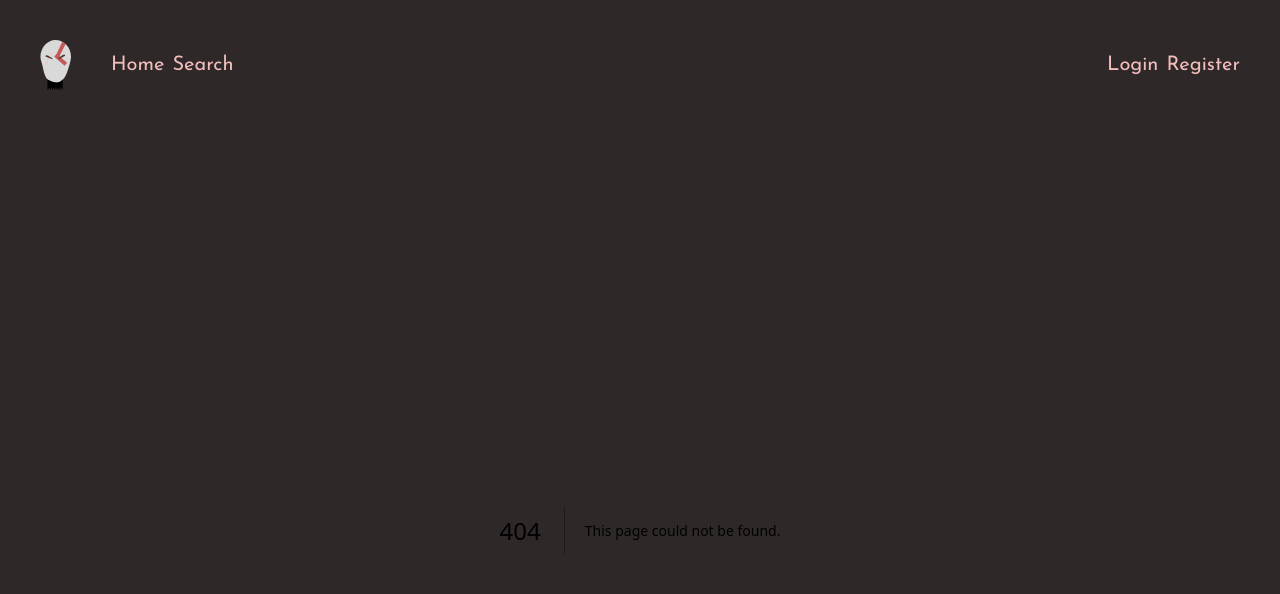
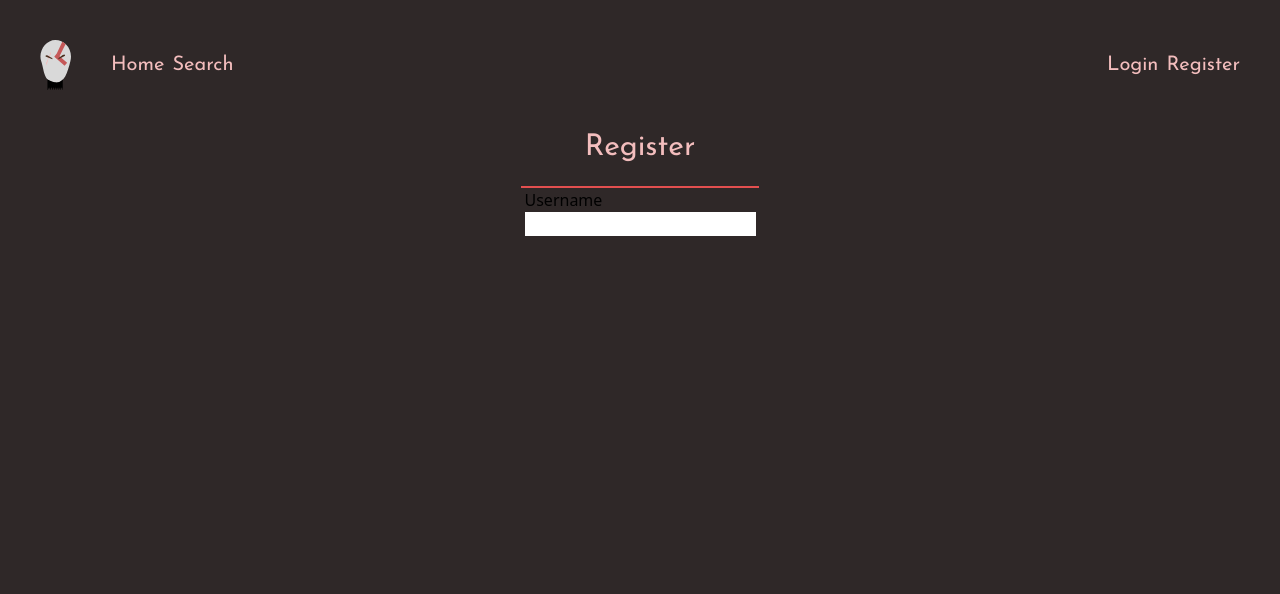
Before and after one commit to Impraa/God-of-War-Wiki, a Next.js app in the folder client/: page /register in a window 1280 px wide. Before the commit this address had no page. Shown: the top 594 px of the page. Built offline with nearby package versions, Linux system fonts and the light colour scheme.

Commit message:
Started working on register, added redux

```diff
--- a/client/package.json
+++ b/client/package.json
@@ -9,10 +9,14 @@
     "lint": "next lint"
   },
   "dependencies": {
+    "@reduxjs/toolkit": "^2.2.1",
     "next": "14.1.0",
     "react": "^18",
     "react-dom": "^18",
-    "react-responsive-carousel": "^3.2.23"
+    "react-responsive-carousel": "^3.2.23",
+    "redux-logger": "^3.0.6",
+    "redux-persist": "^6.0.0",
+    "redux-thunk": "^3.1.0"
   },
   "devDependencies": {
     "@types/node": "^20",
--- /dev/null
+++ b/client/src/app/register/layout.tsx
@@ -0,0 +1,40 @@
+import { Metadata, NextPage } from "next";
+
+interface Props {
+  children: React.ReactNode;
+}
+
+export const metadata: Metadata = {
+  title: "Register | God of war wiki",
+  description:
+    "Create your account to unlock exclusive benefits and access premium features. Join our community and start your journey today. Sign up now to become part of our platform and enjoy personalized experiences tailored just for you.",
+  keywords: [
+    "God of War",
+    "Kratos",
+    "Norse mythology",
+    "Wiki",
+    "Lore",
+    "Gameplay mechanics",
+    "Character backgrounds",
+    "Saga",
+    "Gods",
+    "Monsters",
+    "Battles",
+    "Tips",
+    "Community",
+    "Epic",
+    "Mythology",
+    "Register",
+  ],
+  applicationName: "God of war wiki",
+  authors: [{ name: "Kristijan Imprić" }],
+  icons: {
+    icon: "/favicon.ico",
+  },
+};
+
+const Layout: NextPage<Props> = ({ children }) => {
+  return <>{children}</>;
+};
+
+export default Layout;
--- /dev/null
+++ b/client/src/app/register/page.tsx
@@ -0,0 +1,20 @@
+import RegisterForm from "@/components/RegisterForm";
+import { NextPage } from "next";
+
+interface Props {}
+
+const Page: NextPage<Props> = ({}) => {
+  return (
+    <div>
+      <div className="hidden">mac</div>
+      <div className="flex flex-col items-center">
+        <h2 className="text-primary-text border-b-2 border-primary text-3xl font-josefin-sans pb-5 px-16">
+          Register
+        </h2>
+        <RegisterForm />
+      </div>
+    </div>
+  );
+};
+
+export default Page;
--- /dev/null
+++ b/client/src/components/BetterInput.tsx
@@ -0,0 +1,32 @@
+import { RegisterUser } from "@/utils/types";
+import { NextPage } from "next";
+
+interface Props {
+  label: string;
+  name: string;
+  setState: React.Dispatch<React.SetStateAction<RegisterUser>>;
+}
+
+const BetterInput: NextPage<Props> = ({ setState, label, name }) => {
+  const handleChange = (
+    e:
+      | React.ChangeEvent<HTMLInputElement>
+      | React.ChangeEvent<HTMLSelectElement>
+  ) => {
+    const { name, value } = e.target;
+
+    setState((prevFormData: RegisterUser) => ({
+      ...prevFormData,
+      [name]: value,
+    }));
+  };
+
+  return (
+    <div className="flex flex-col">
+      <label htmlFor={name}>{label}</label>
+      <input onChange={handleChange} id={name} name={name} />
+    </div>
+  );
+};
+
+export default BetterInput;
--- /dev/null
+++ b/client/src/components/RegisterForm.tsx
@@ -0,0 +1,28 @@
+"use client";
+import { NextPage } from "next";
+import BetterInput from "./BetterInput";
+import { useState } from "react";
+import { RegisterUser } from "@/utils/types";
+
+interface Props {}
+
+const RegisterForm: NextPage<Props> = ({}) => {
+  const [formData, setFormData] = useState<RegisterUser>({
+    email: "",
+    password: "",
+    confirmPassword: "",
+    username: "",
+  });
+
+  return (
+    <div>
+      <BetterInput
+        setState={setFormData}
+        label={"Username"}
+        name={"username"}
+      />
+    </div>
+  );
+};
+
+export default RegisterForm;
--- /dev/null
+++ b/client/src/utils/types.ts
@@ -0,0 +1,9 @@
+export interface LoginUser {
+  username: string;
+  password: string;
+}
+
+export interface RegisterUser extends LoginUser {
+  email: string;
+  confirmPassword: string;
+}
```
Also changed, not shown: 1 other file (tests, documents, lock files or other folders).
